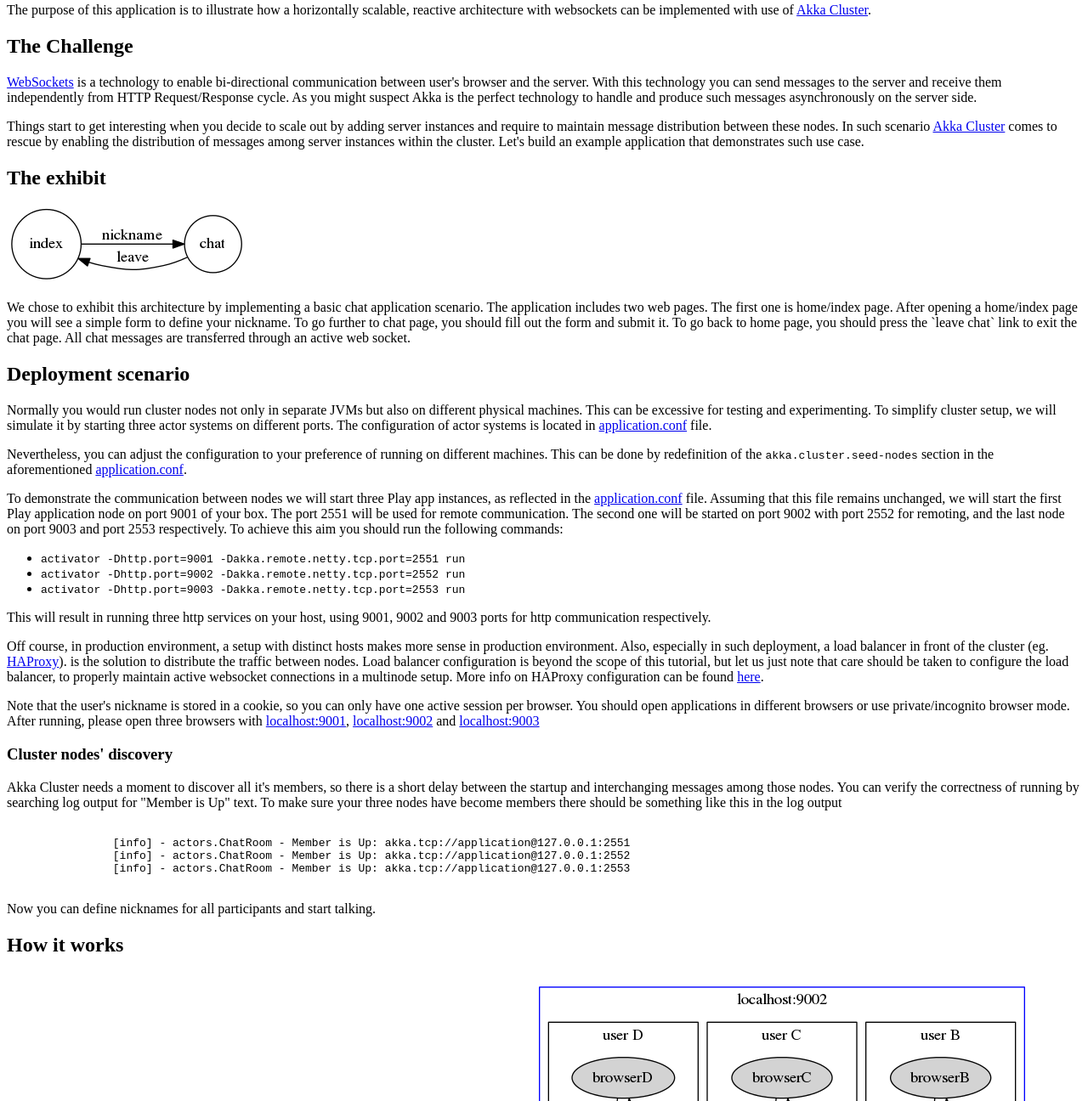
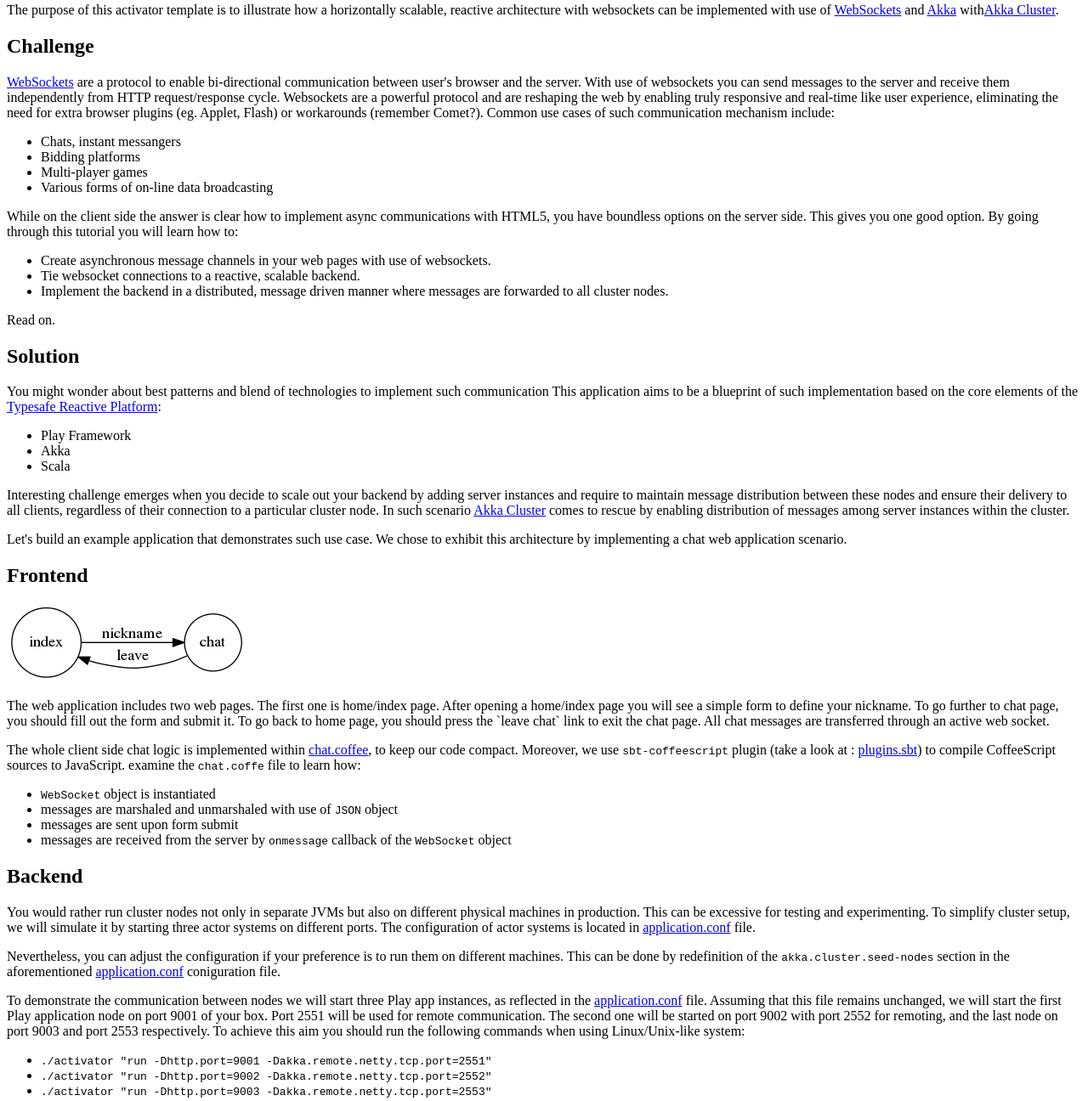
Before and after one commit to JAVEO/clustered-chat, a plain HTML site: page tutorial/index.html in a window 1280 px wide. Shown: the part 64-1360 px from the top of the page at 85% size. Drawn offline with Linux system fonts and the light colour scheme; files whose address does not match are found by name.

Commit message:
further tutorial refinements

```diff
--- a/tutorial/index.html
+++ b/tutorial/index.html
@@ -9,148 +9,208 @@
     <h2>Reactive chat application with Play, Akka Cluster and Websockets</h2>
 
     <p>
-        The purpose of this application is to illustrate how a horizontally scalable, reactive architecture with
-        websockets can be implemented with use of <a href="http://doc.akka.io/docs/akka/2.3.11/common/cluster.html">Akka Cluster</a>.
+        The purpose of this activator template is to illustrate how a horizontally scalable, reactive architecture with
+        websockets can be implemented with use of <a href="http://tools.ietf.org/html/rfc6455">WebSockets</a> and <a href="http://akka.io/">Akka</a> with<a
+            href="http://doc.akka.io/docs/akka/2.3.11/common/cluster.html">Akka Cluster</a>.
     </p>
 </div>
 
 <div>
-    <h2>The Challenge</h2>
+    <h2>Challenge</h2>
 
     <p>
-        <a href="http://tools.ietf.org/html/rfc6455">WebSockets</a> is a technology to enable bi-directional
+        <a href="http://tools.ietf.org/html/rfc6455">WebSockets</a> are a protocol to enable bi-directional
         communication between user's browser and the server.
-        With this technology you can send messages to the server and receive them independently from HTTP
-        Request/Response cycle.
-        As you might suspect Akka is the perfect technology to handle and produce such messages asynchronously on the server side.
+        With use of websockets you can send messages to the server and receive them independently from HTTP
+        request/response cycle. Websockets are a powerful protocol and are reshaping the web by enabling truly
+        responsive and real-time like user experience, eliminating the need for extra browser plugins (eg. Applet,
+        Flash) or workarounds (remember Comet?).
 
+        Common use cases of such communication mechanism include:
+    <ul>
+        <li>Chats, instant messangers</li>
+        <li>Bidding platforms</li>
+        <li>Multi-player games</li>
+        <li>Various forms of on-line data broadcasting</li>
+    </ul>
+
+    While on the client side the answer is clear how to implement async communications with HTML5, you have boundless options on the server side.
+    This gives you one good option.
+
+    By going through this tutorial you will learn how to:
+    <ul>
+        <li>Create asynchronous message channels in your web pages with use of websockets.</li>
+        <li>Tie websocket connections to a reactive, scalable backend.</li>
+        <li>Implement the backend in a distributed, message driven manner where messages are forwarded to all cluster
+            nodes.
+        </li>
+    </ul>
+    Read on.
+    </p>
+
+    <h2>Solution</h2>
+
+    You might wonder about best patterns and blend of technologies to implement such communication
+    This application aims to be a blueprint of such implementation based on the core elements of the <a
+        href="http://www.typesafe.com/products/typesafe-reactive-platform">Typesafe Reactive Platform</a>:
+    <ul>
+        <li>Play Framework</li>
+        <li>Akka</li>
+        <li>Scala</li>
+    </ul>
+
+    <p>
+        Interesting challenge emerges when you decide to scale out your backend by adding server instances
+        and require to maintain message distribution between these nodes and ensure their delivery to all clients,
+        regardless of their connection to a particular cluster node.
+
+        In such scenario <a href="http://doc.akka.io/docs/akka/2.3.11/common/cluster.html">Akka Cluster</a> comes to
+        rescue by enabling distribution of messages among server instances within the cluster.
     </p>
 
     <p>
-        Things start to get interesting when you decide to scale out by adding server instances
-        and require to maintain message distribution between these nodes.
-
-        In such scenario <a href="http://doc.akka.io/docs/akka/2.3.11/common/cluster.html">Akka Cluster</a> comes to
-        rescue by enabling the distribution of messages among server instances within the cluster.
-
         Let's build an example application that demonstrates such use case.
+        We chose to exhibit this architecture by implementing a chat web application scenario.
     </p>
 </div>
 
 <div>
-    <h2>The exhibit</h2>
+    <h2>Frontend</h2>
 
     <img src="tutorial/application.png">
 
     <p>
-        We chose to exhibit this architecture by implementing a basic chat application scenario.
-        The application includes two web pages.
-        The first one is home/index page.
+        The web application includes two web pages. The first one is home/index page.
         After opening a home/index page you will see a simple form to define your nickname.
         To go further to chat page, you should fill out the form and submit it.
         To go back to home page, you should press the `leave chat` link to exit the chat page.
         All chat messages are transferred through an active web socket.
     </p>
+
+    <p>
+        The whole client side chat logic is implemented within <a href="#code/app/assets/javascripts/chat.coffee"
+                                                             class="shortcut">chat.coffee</a>, to keep our code compact.
+        Moreover, we use <code>sbt-coffeescript</code> plugin (take a look at : <a href="#code/project/plugins.sbt"
+                                                                                   class="shortcut">plugins.sbt</a>)
+        to compile CoffeeScript sources to JavaScript.
+
+        examine the <code>chat.coffe</code> file to learn how:
+    <ul>
+        <li><code>WebSocket</code> object is instantiated</li>
+        <li>messages are marshaled and unmarshaled with use of <code>JSON</code> object</li>
+        <li>messages are sent upon form submit</li>
+        <li>messages are received from the server by <code>onmessage</code> callback of the <code>WebSocket</code> object</li>
+    </ul>
+
+    </p>
+    <p>
+
+    </p>
 </div>
 
 <p>
 
-<h2>Deployment scenario</h2>
+<h2>Backend</h2>
 
 <p>
-    Normally you would run cluster nodes not only in separate JVMs but also on different physical machines.
+    You would rather run cluster nodes not only in separate JVMs but also on different physical machines in production.
     This can be excessive for testing and experimenting. To simplify cluster setup, we will simulate it by starting
     three actor systems on different ports. The configuration of actor systems is located in <a
         href="#code/conf/application.conf" class="shortcut">application.conf</a> file.
 </p>
 
 <p>
-    Nevertheless, you can adjust the configuration to your preference of running on different machines.
+    Nevertheless, you can adjust the configuration if your preference is to run them on different machines.
     This can be done by redefinition of the <code>akka.cluster.seed-nodes</code> section in the aforementioned
-    <a href="#code/conf/application.conf" class="shortcut">application.conf</a>.
+    <a href="#code/conf/application.conf" class="shortcut">application.conf</a> coniguration file.
 </p>
 
 <p>
-    To demonstrate the communication between nodes we will start three Play app instances, as reflected in the <a
-        href="#code/conf/application.conf" class="shortcut">application.conf</a> file.
-    Assuming that this file remains unchanged, we will start the first Play application node on port 9001 of your box. The port 2551 will be used for remote communication.
-    The second one will be started on port 9002 with port 2552 for remoting, and the last node on port 9003 and port
+    To demonstrate the communication between nodes we will start three Play app instances, as reflected in the
+    <a href="#code/conf/application.conf" class="shortcut">application.conf</a> file.
+    Assuming that this file remains unchanged, we will start the first Play application node on port 9001 of your box.
+    Port 2551 will be used for remote communication. The second one will be started on port 9002 with port 2552 for
+    remoting, and the last node on port 9003 and port
     2553 respectively.
 
-    To achieve this aim you should run the following commands:
+    To achieve this aim you should run the following commands when using Linux/Unix-like system:
 <ul>
-    <li><code>activator -Dhttp.port=9001 -Dakka.remote.netty.tcp.port=2551 run</code></li>
-    <li><code>activator -Dhttp.port=9002 -Dakka.remote.netty.tcp.port=2552 run</code></li>
-    <li><code>activator -Dhttp.port=9003 -Dakka.remote.netty.tcp.port=2553 run</code></li>
+    <li><code>./activator "run -Dhttp.port=9001 -Dakka.remote.netty.tcp.port=2551"</code></li>
+    <li><code>./activator "run -Dhttp.port=9002 -Dakka.remote.netty.tcp.port=2552"</code></li>
+    <li><code>./activator "run -Dhttp.port=9003 -Dakka.remote.netty.tcp.port=2553"</code></li>
 </ul>
-    This will result in running three http services on your host, using 9001, 9002 and 9003 ports for http communication respectively.
+
 </p>
 
 <p>
-    Off course, in production environment, a setup with distinct hosts makes more sense in production environment.
+    Off course a setup with distinct hosts makes more sense in production environment as we stated before.
 
-    Also, especially in such deployment, a load balancer in front of the cluster (eg. <a href="http://www.haproxy.org/">HAProxy</a>).
-    is the solution to distribute the traffic between nodes.
+    Also a load balancer in front of the cluster (eg. <a href="http://www.haproxy.org/">HAProxy</a>)
+    is required to distribute the traffic between nodes.
 
     Load balancer configuration is beyond the scope of this tutorial, but let us just note that care should be taken to
-    configure the load balancer, to properly maintain active websocket connections in a multinode setup.
-    More info on HAProxy configuration can be found <a
-        href="http://blog.haproxy.com/2012/11/07/websockets-load-balancing-with-haproxy/">here</a>.
+    configure the load balancer properly, to maintain active websocket connections in a multinode setup.
+    More info on HAProxy configuration can be found
+    <a href="http://blog.haproxy.com/2012/11/07/websockets-load-balancing-with-haproxy/">here</a>.
+</p>
+
+<h3>Startup and cluster nodes' discovery</h3>
+
+<p>
+    Since Akka Cluster needs a moment to discover all it's members, you might experience a short delay between the startup and interchanging messages among those nodes.
+    You can verify the correctness of the setup by searching log output for "Member is Up" text.
+    To make sure your three nodes have become members there should be something like this in the log output
+    <pre>
+    [info] - actors.ChatRoom - Member is Up: akka.tcp://application@127.0.0.1:2551
+    [info] - actors.ChatRoom - Member is Up: akka.tcp://application@127.0.0.1:2552
+    [info] - actors.ChatRoom - Member is Up: akka.tcp://application@127.0.0.1:2553
+    </pre>
+</p>
+
+<p>
+    In Linux/Unix environments you can also check the setup by issuing <code>netstat</code> command and observing the
+    output, which should include akka remoting and http sockets in LISTEN state:
+
+    <pre>
+    ~/javeo/clustered-chat$ netstat -tulpn |grep java
+    .....
+    tcp6       0      0 127.0.0.1:2551          :::*                    LISTEN      14957/java
+    tcp6       0      0 127.0.0.1:2552          :::*                    LISTEN      12809/java
+    tcp6       0      0 127.0.0.1:2553          :::*                    LISTEN      13647/java
+    tcp6       0      0 :::9001                 :::*                    LISTEN      14957/java
+    tcp6       0      0 :::9002                 :::*                    LISTEN      12809/java
+    tcp6       0      0 :::9003                 :::*                    LISTEN      13647/java
+    .....
+    </pre>
 </p>
 
 
 <p>
     Note that the user's nickname is stored in a cookie, so you can only have one active session per browser.
     You should open applications in different browsers or use private/incognito browser mode.
-    After running, please open three browsers with <a href="http://localhost:9001">localhost:9001</a>, <a
+    After boot, please open three browsers with <a href="http://localhost:9001">localhost:9001</a>, <a
         href="http://localhost:9002">localhost:9002</a>
     and <a href="http://localhost:9003">localhost:9003</a>
 </p>
 
-<h3>Cluster nodes' discovery</h3>
-
-<p>
-    Akka Cluster needs a moment to discover all it's members,
-    so there is a short delay between the startup and interchanging messages among those nodes.
-    You can verify the correctness of running by searching log output for "Member is Up" text.
-    To make sure your three nodes have become members there should be something like this in the log output
-            <pre><code>
-                [info] - actors.ChatRoom - Member is Up: akka.tcp://application@127.0.0.1:2551
-                [info] - actors.ChatRoom - Member is Up: akka.tcp://application@127.0.0.1:2552
-                [info] - actors.ChatRoom - Member is Up: akka.tcp://application@127.0.0.1:2553
-            </code></pre>
-</p>
 <p>
     Now you can define nicknames for all participants and start talking.
 </p>
-</div>
+
 
 <div>
-    <h2>How it works</h2>
+    <h2></h2>
 
     <img src="tutorial/chat.png">
 
-    <p>
-        Assume a scenario with six users - named A-F. The user A is connected to host on port 9001.
-        Users B, C and D are connected to host on port 9002. The rest of them are connected to host on port 9003.
-        The diagram shows communication channels between actors.
-    </p>
+
 
     <p>
-        The whole chat logic within the browser is being done by <a href="#code/app/assets/javascripts/chat.coffee"
-                                                                    class="shortcut">chat.coffee</a>.
-        We use <a href="http://coffeescript.org/">coffeescript</a>, to make the code more concise.
-        Moreover, we use <code>sbt-coffeescript</code> plugin (take a look at : <a href="#code/project/plugins.sbt"
-                                                                                   class="shortcut">plugins.sbt</a>)
-        which compiles CoffeeScript sources to JavaScript for us.
-    </p>
+        Please note that the <code>/socket</code> context in <code>routes</code> file points to <code>controllers.Chat.socket</code>
+        controller method.
+        Take a look how connections are handled with use of <code>WebSocket</code> handler.
 
-    <p>
-        Please note that the <code>/socket</code> context in <code>routes</code> file points to <code>controllers.Chat.socket</code> controller method.
-        In this method please note how connections are handled with use of <code>WebSocket</code> handler to pass Websocket messages to the actor. .
-
-
-        Each user has his own opened websocket serviced by <a href="#code/app/actors/UserSocket.scala" class="shortcut">UserSocket.scala</a>.
+        Each user has their own opened websocket serviced by <a href="#code/app/actors/UserSocket.scala" class="shortcut">UserSocket.scala</a>.
         The <code>UserSocket</code> receives <code>play.api.libs.json.JSValue</code> messages from the user's browser,
         parses it and eventually it sends a <code>ChatMessage(user: String, text: String)</code> to the next <a
             href="#code/app/actors/ChatRoom.scala" class="shortcut">ChatRoom.scala</a>
@@ -169,8 +229,13 @@
         implemented by the <code>forwardToOtherClusterMembers</code> method.
     </p>
 
-    <h3>The essence - message distribution between nodes</h3>
+    <h3>Message distribution between nodes</h3>
     <img src="tutorial/flow.png">
+    <p>
+        Let's play a scenario with six users - named A-F. The user A is connected to host on port 9001.
+        Users B, C and D are connected to host on port 9002. The rest of them are connected to host on port 9003.
+        The diagram shows communication channels between actors.
+    </p>
 
     <p>The <a href="http://doc.akka.io/docs/akka/2.3.11/common/cluster.html">Akka Cluster</a> feature is leveraged to
         implement the delivery of messages in a dispersed multi-node
@@ -186,17 +251,23 @@
         </li>
         <li>the other nodes (<b>9002</b>, <b>9003</b>) <code>ChatRoom</code>s sends the message to its users' <code>UserSocket</code>s
         </li>
-        <li>eventually, each <code>UserSocket</code> sends a message to the browser where it is served to the client.</li>
+        <li>eventually, each <code>UserSocket</code> sends a message to the browser where it is served to the client.
+        </li>
     </ol>
+    Take a moment to independently experiment and play on your own with users A-F.
+
     </p>
-
     <h2>Summary</h2>
 
     <p>
-        In this example application we have demonstrated how a message driven websocket application can be scaled out thanks to Akka Cluster at it's core.
+        In this example application we have demonstrated how a message driven web application using <code>websockets</code> can be
+        implemented with <a href="http://akka.io/">Akka</a> and scaled out thanks to <a href="http://doc.akka.io/docs/akka/2.3.11/common/cluster.html">Akka Cluster</a> at it's core.
 
+        The application is a good starting point if you want to build a scalable and resilient cluster of <code>websocket</code> services since it can be easily applied to different use cases and extended.
+
+        By adding cluster management facilities, from simple load balancing (eg. with use <a href="http://www.haproxy.org/">HA Proxy</a>) to a complete (micro)service manager solution like <a href="http://www.typesafe.com/products/conductr">ConductR</a> or
+        <a href="http://kubernetes.io/">Kubernetes</a> if you like Docker, you will get a complete, managed, scalable and reactive cluster of websocket services servicing the frontend.
     </p>
-
 </div>
 </body>
 </html>
```
